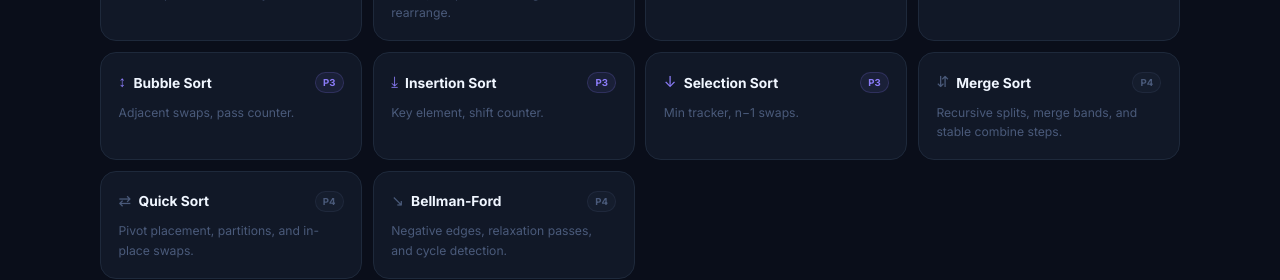
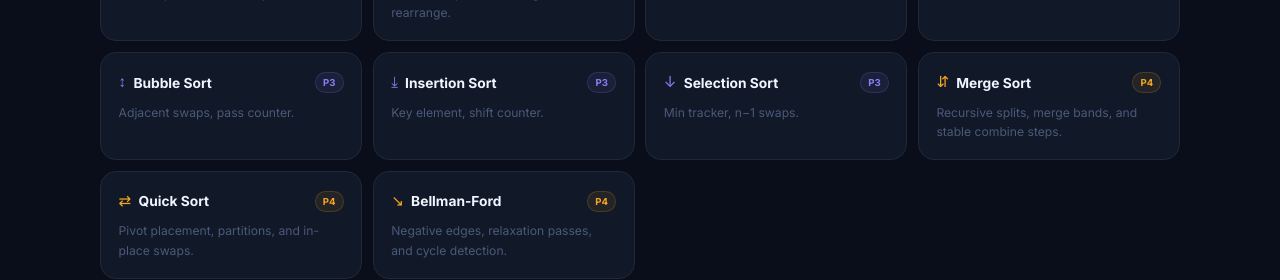
Before and after one commit to Alan-K-Biju-7/AlgoVista, a React (Create React App) app: page / in a window 1280 px wide. Shown: the part 1441-1721 px from the top of the page. Built offline with nearby package versions, Linux system fonts and the light colour scheme.

Commit message:
Give advanced topics their own color

```diff
--- a/src/pages/HomePage.jsx
+++ b/src/pages/HomePage.jsx
@@ -35,7 +35,7 @@ const topics = [
   { icon: '↘', label: 'Bellman-Ford',   phase: 'P4', desc: 'Negative edges, relaxation passes, and cycle detection.' },
 ];
 
-const phaseColor = { P1: '#00d4aa', P2: '#4a9eff', P3: '#8b7cf8', P4: '#4a5a7a' };
+const phaseColor = { P1: '#00d4aa', P2: '#4a9eff', P3: '#8b7cf8', P4: '#f5a623' };
 
 export default function HomePage() {
   return (
```
